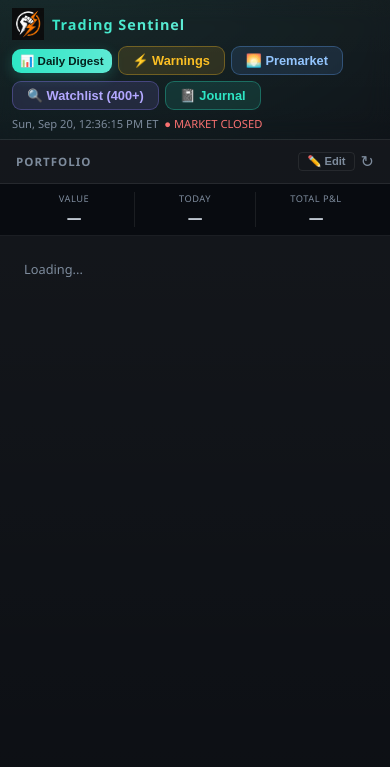
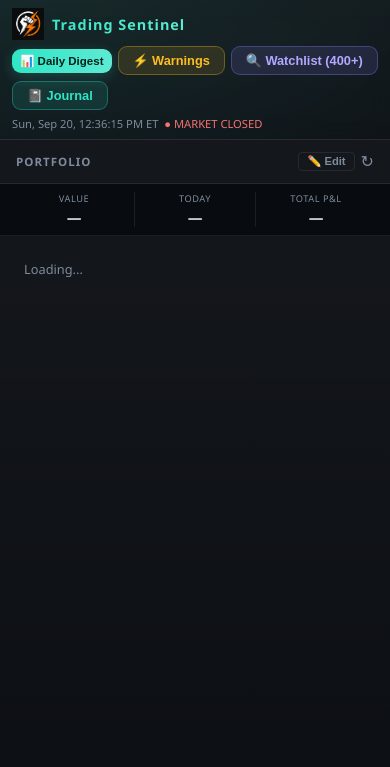
Before and after one commit to kiranguyen88/trading-sentinel, a Flask app: page / in a window 390 px wide. Shown: the top 767 px of the page. Run offline with Flask 3, Linux system fonts and the light colour scheme; the visitor is signed in with stand-in values (Sample User, id 1); data that the repository does not hold is empty; some libraries are stand-ins or nearby versions.

Commit message:
chore: drop the premarket UI button
The scan runs on the /cron/pre-open schedule and posts to Discord, so the
header button was a manual trigger for something that already fires on its
own. Removes the button, its triggerPremarket() handler and the two mobile
CSS selector lists that named it.

POST /premarket-now stays. It is no longer reachable from the UI, but it is
the only way to force a scan as the signed-in user with force=True, which
bypasses both the once-a-day dedup and the market-holiday skip —
/cron/premarket is not equivalent, since it runs as the owner without force.

Co-Authored-By: Claude Opus 5 <noreply@anthropic.com>

```diff
--- a/templates/index.html
+++ b/templates/index.html
@@ -449,10 +449,10 @@
       header h1 { font-size: .9rem; }
       header h1 span { display: none; }
       #market-time { font-size: .7rem; order: 3; width: 100%; }
-      #digest-btn, #check-btn, #premarket-btn, #suggest-btn, #journal-btn {
+      #digest-btn, #check-btn, #suggest-btn, #journal-btn {
         font-size: .72rem; padding: 5px 8px; margin-left: 0;
       }
-      #digest-btn span, #check-btn span, #premarket-btn span, #suggest-btn span { display: none; }
+      #digest-btn span, #check-btn span, #suggest-btn span { display: none; }
       /* The account chip now lives in the Account tab at the bottom — keeping it
          here too would just cost a header row to say the same thing twice. */
       .user-chip { display: none; }
@@ -568,7 +568,6 @@
   <div style="display:flex;gap:6px;flex-wrap:wrap;align-items:center;margin-left:auto">
     <button id="digest-btn" onclick="triggerDailyDigest()">📊 Daily Digest</button>
     <button id="check-btn" onclick="triggerCheckNow()" style="background:rgba(251,191,36,.12);color:var(--yellow);border:1px solid rgba(251,191,36,.32);border-radius:9px;padding:6px 14px;font-size:0.8rem;cursor:pointer;font-weight:600">⚡ Warnings</button>
-    <button id="premarket-btn" onclick="triggerPremarket()" style="background:rgba(96,165,250,.12);color:#93c5fd;border:1px solid rgba(96,165,250,.32);border-radius:9px;padding:6px 14px;font-size:0.8rem;cursor:pointer;font-weight:600">🌅 Premarket</button>
     <button id="suggest-btn" onclick="triggerSuggestWatchlist()" style="background:rgba(139,124,246,.14);color:#b3a8ff;border:1px solid rgba(139,124,246,.34);border-radius:9px;padding:6px 14px;font-size:0.8rem;cursor:pointer;font-weight:600">🔍 Watchlist (400+)</button>
     <!-- Desktop entry point. The mobile Actions sheet is unreachable above 768px,
          so the journal needs its own button up here. -->
@@ -1208,22 +1207,6 @@ Quick starts:
     }
     btn.disabled = false;
     btn.textContent = '⚡ Check Warnings Now';
-  }
-
-  async function triggerPremarket() {
-    const btn = document.getElementById('premarket-btn');
-    btn.disabled = true;
-    btn.textContent = '⏳ Scanning...';
-    try {
-      const res = await fetch('/premarket-now', { method: 'POST' });
-      const data = await res.json();
-      appendMessage('assistant', '🌅 Premarket scan complete — sent to Discord.\n\n' + data.message);
-      scrollToBottom();
-    } catch(e) {
-      appendMessage('assistant', '⚠️ Premarket scan failed.');
-    }
-    btn.disabled = false;
-    btn.textContent = '🌅 Premarket';
   }
 
   async function triggerDailyDigest() {
```
